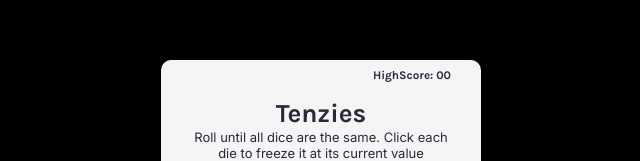
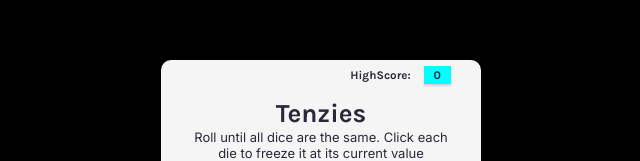
Before and after one commit to aadarsh10c/Tenzies-react-app, a React (Vite) app: page / in a window 1280 px wide. Shown: the part 180-341 px from the top of the page, without its empty margins (319-959 px from the left). Built offline with nearby package versions, Linux system fonts and the light colour scheme.

Commit message:
Added highscore feature

```diff
--- a/src/components/Container.jsx
+++ b/src/components/Container.jsx
@@ -23,10 +23,10 @@ export default function Container (){
     const [ target, setTarget ] = React.useState(-1)
     const [ moves, setMoves ] = React.useState(0)
     const [ tenzies , setTenzies] = React.useState( false )
-    const [ highScore , setHighScore ] = React.useState(0)
+    const [ highScore , setHighScore ] = React.useState( () => JSON.parse( localStorage.getItem('highScore')) || 0 )
 
     React.useEffect( () => {
-        console.log('inside useeffect')
+        //console.log('inside useeffect')
         const allSet = dice_array.every( die => die.isSet)
         let target = dice_array[0].value
         const allSame  = dice_array.every( die => die.value === target)
@@ -34,6 +34,13 @@ export default function Container (){
         allSet && allSame && setTenzies( true )
 
     },[dice_array])
+
+    React.useEffect( () => {
+        if( moves < highScore){
+            setHighScore( moves )
+            localStorage.setItem( 'highScore' , JSON.stringify( moves ) )
+        }
+    },[tenzies])
 
     function handleClick( event, id ){
         //console.log("clicked")
@@ -111,7 +118,7 @@ export default function Container (){
     return(
         <div className="container">
             {tenzies && <Confetti />}
-            <h3 className="highScore">HighScore: <span className="score">00</span></h3>
+            <h3 className="highScore">HighScore: <span className="score">{highScore}</span></h3>
             <header className="intro">
                 <h2 className="intro__head">Tenzies</h2>
                 <p className="intro__desc">
--- a/src/sass/_component.scss
+++ b/src/sass/_component.scss
@@ -14,6 +14,13 @@
     align-self: flex-end;
     margin-top: -3rem;
     font-family: 'Karla', 'Times New Roman', Times, serif;
+}
+
+.score{
+    background-color: aqua;
+    padding: .2rem 1rem;
+    box-shadow: 0 2px 2px rgba(0, 0, 0, 0.15);
+    margin-left: 1rem;
 }
 .intro{
     //margin-bottom: 2.3rem;
```
